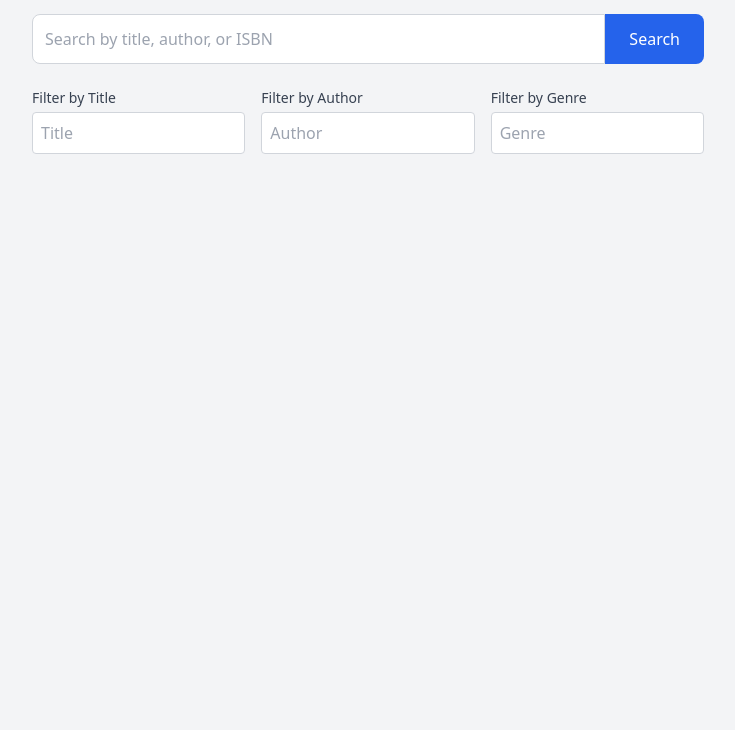
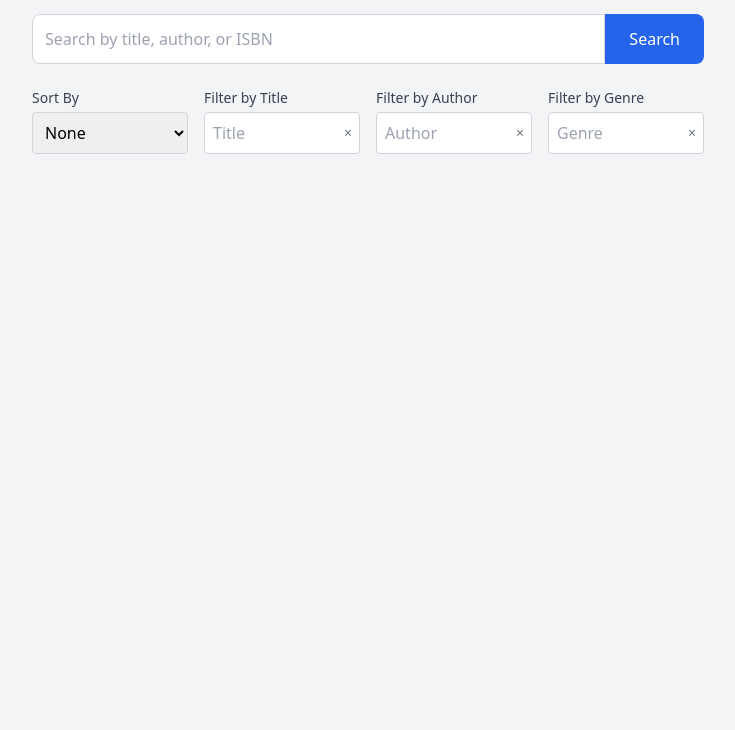
Before and after one commit to KalebTrogdon/Book-Finder, a plain HTML site: page index.html in a window 1280 px wide. Shown: the part 70-800 px from the top of the page, without its empty margins (272-1007 px from the left). Drawn offline with nearby package versions, Linux system fonts and the light colour scheme.

Commit message:
Update index.html
Clear function, drop down sort, started on accessibility!
I started the clear function, I have it up so you can see it but I don't have it working and I can't figure it out!

```diff
--- a/index.html
+++ b/index.html
@@ -26,21 +26,46 @@
 
 
         <!-- Filter Controls -->
-        <div id="filter-controls" class="grid grid-cols-1 sm:grid-cols-3 gap-4 mb-6">
+
+        <div id="filter-controls" class="grid grid-cols-1 sm:grid-cols-4 gap-4 mb-6">
+            <div>
+                <label for="sort-by" class="block text-sm font-medium text-gray-700 mb-1">Sort By</label>
+                <select id="sort-by" class="w-full p-2 border border-gray-300 rounded focus:outline-none">
+                    <option value="">None</option>
+                    <option value="title">Title</option>
+                    <option value="author">Author</option>
+                    <option value="genre">Genre</option>
+                </select>
+            </div>
             <div>
                 <label for="filter-title" class="block text-sm font-medium text-gray-700 mb-1">Filter by Title</label>
+                <div class="relative">
                     <input type="text" id="filter-title" placeholder="Title"
-                    class="w-full p-2 border border-gray-300 rounded focus:outline-none" />
+                        class="w-full p-2 pr-8 border border-gray-300 rounded focus:outline-none" />
+                    <button type="button" aria-label="Clear filter by title"
+                        class="absolute right-2 top-1/2 -translate-y-1/2 text-gray-500 hover:text-red-500 text-sm"
+                        onclick="clearFilterSearch('filter-title')">×</button>
+                </div>
             </div>
             <div>
                 <label for="filter-author" class="block text-sm font-medium text-gray-700 mb-1">Filter by Author</label>
+                <div class="relative">
                     <input type="text" id="filter-author" placeholder="Author"
                         class="w-full p-2 border border-gray-300 rounded focus:outline-none" />
+                    <button type="button" aria-label="Clear filter by author"
+                        class="absolute right-2 top-1/2 -translate-y-1/2 text-gray-500 hover:text-red-500 text-sm"
+                        onclick="clearFilterSearch('filter-author')">×</button>
+                </div>
             </div>
             <div>
                 <label for="filter-genre" class="block text-sm font-medium text-gray-700 mb-1">Filter by Genre</label>
+                <div class="relative">
                     <input type="text" id="filter-genre" placeholder="Genre"
                         class="w-full p-2 border border-gray-300 rounded focus:outline-none" />
+                    <button type="button" aria-label="Clear filter by genre"
+                        class="absolute right-2 top-1/2 -translate-y-1/2 text-gray-500 hover:text-red-500 text-sm"
+                        onclick="clearFilterSearch('filter-genre')">×</button>
+                </div>
             </div>
         </div>
 
```
Lines whose indentation alone changed are shown as unchanged.
